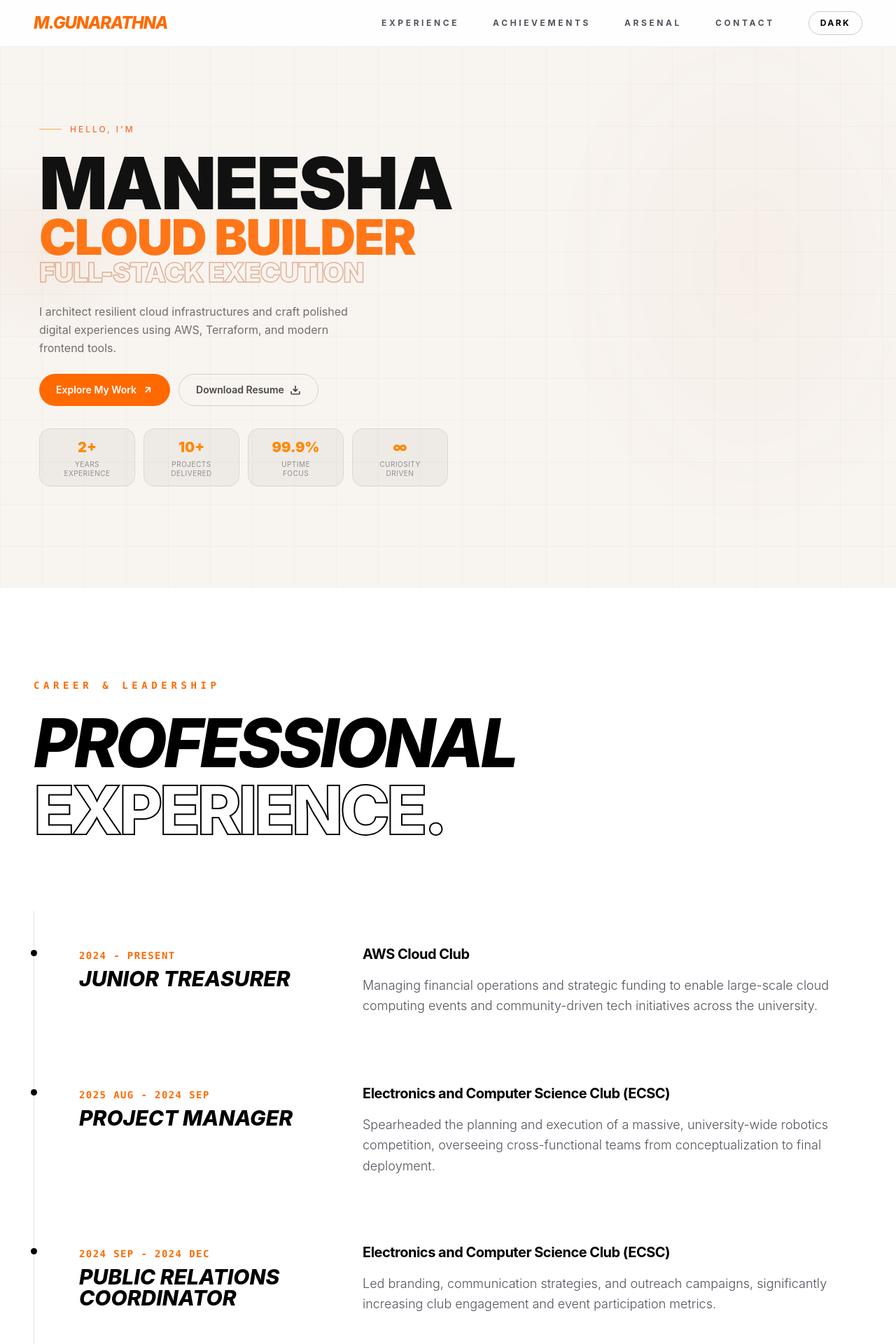
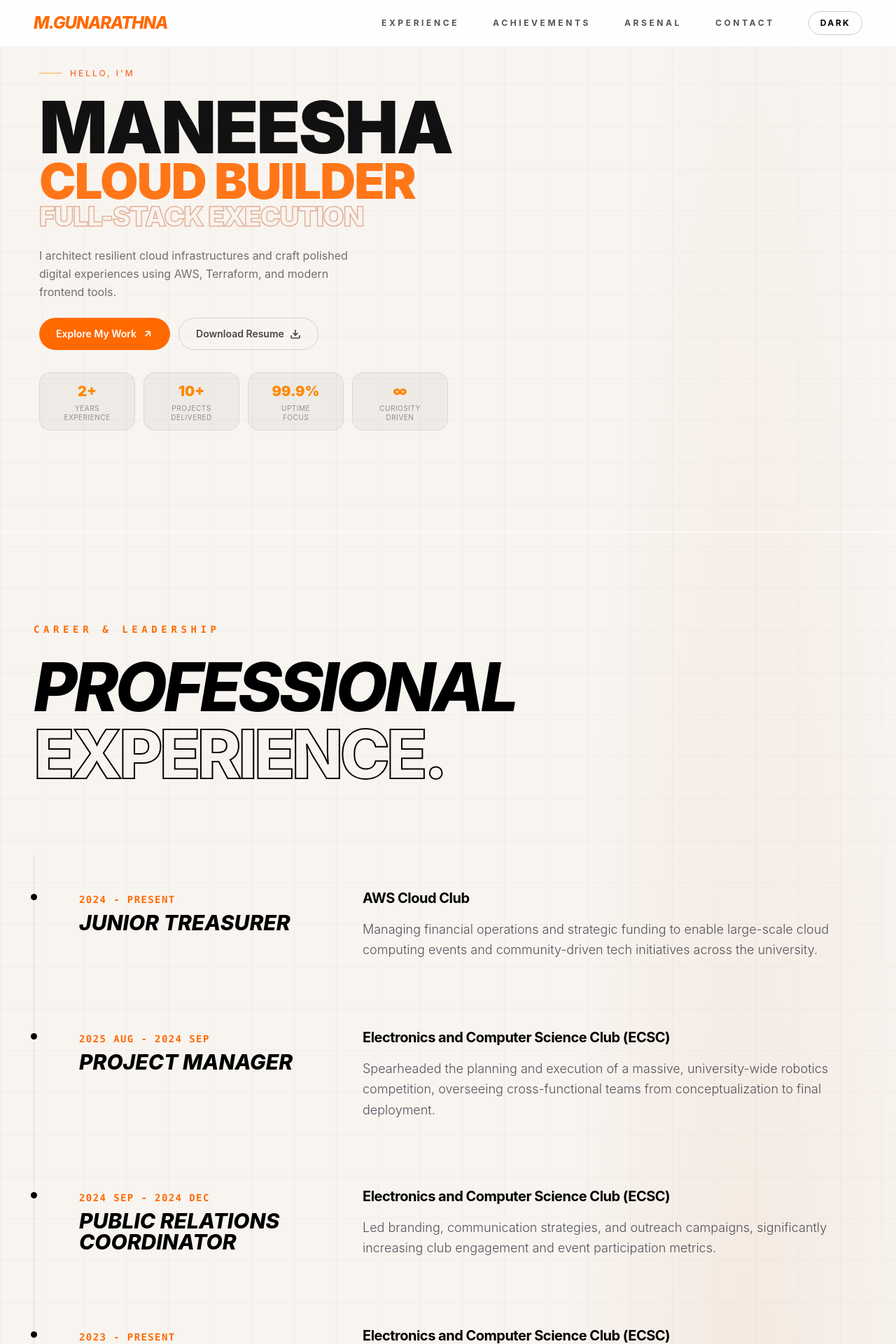
Before and after one commit to maneeshaYasinth/portfolio-website, a React (Vite) app: page / in a window 1280 px wide. Shown: the top 1920 px of the page at 70% size. Built offline with nearby package versions, Linux system fonts and the light colour scheme; a web font is replaced by a local one.

Commit message:
Refine responsive layout

```diff
--- a/src/App.jsx
+++ b/src/App.jsx
@@ -9,6 +9,7 @@ import Work from './pages/Work'
 import Arsenal from './pages/Arsenal'
 import Contact from './pages/Contact'
 import Achievements from './pages/Achievements'
+import Layout from './components/Layout'
 
 function App() {
   const [isDarkMode, setIsDarkMode] = useState(() => {
@@ -39,7 +40,7 @@ function App() {
   const toggleDarkMode = () => setIsDarkMode((previous) => !previous)
 
   return (
-    <>
+    <Layout isDarkMode={isDarkMode}>
       <Navbar isDarkMode={isDarkMode} onToggleDarkMode={toggleDarkMode} />
       <Hero isDarkMode={isDarkMode} />
       <Experience isDarkMode={isDarkMode} />
@@ -47,7 +48,7 @@ function App() {
       <Achievements isDarkMode={isDarkMode} />
       <Arsenal isDarkMode={isDarkMode} />
       <Contact isDarkMode={isDarkMode} />
-    </>
+    </Layout>
   )
 }
 
--- /dev/null
+++ b/src/components/Layout.jsx
@@ -0,0 +1,46 @@
+export default function Layout({ children, isDarkMode }) {
+  return (
+    <div
+      className={`relative min-h-screen transition-colors duration-500
+        ${isDarkMode ? 'bg-[#0e0e0e]' : 'bg-[#f8f4f0]'}`}
+    >
+      {/* GLOBAL BACKGROUND */}
+      <div className="absolute inset-0 pointer-events-none overflow-hidden">
+        {/* main glow */}
+        <div
+          className="absolute right-0 top-0 w-[55%] h-full"
+          style={{
+            background: isDarkMode
+              ? 'radial-gradient(ellipse 60% 70% at 70% 45%, rgba(194,97,35,0.18) 0%, transparent 70%)'
+              : 'radial-gradient(ellipse 60% 70% at 70% 45%, rgba(194,97,35,0.12) 0%, transparent 70%)',
+          }}
+        />
+
+        {/* left glow */}
+        <div
+          className="absolute -left-20 top-1/4 w-72 h-72 rounded-full"
+          style={{
+            background: isDarkMode
+              ? 'radial-gradient(circle, rgba(194,97,35,0.08) 0%, transparent 70%)'
+              : 'radial-gradient(circle, rgba(194,97,35,0.06) 0%, transparent 70%)',
+          }}
+        />
+
+        {/* grid */}
+        <div
+          className="absolute inset-0 opacity-[0.025]"
+          style={{
+            backgroundImage: `linear-gradient(${isDarkMode ? '#fff' : '#000'} 1px, transparent 1px),
+                              linear-gradient(90deg, ${isDarkMode ? '#fff' : '#000'} 1px, transparent 1px)`,
+            backgroundSize: '60px 60px',
+          }}
+        />
+      </div>
+
+      {/* PAGE CONTENT */}
+      <div className="relative z-10">
+        {children}
+      </div>
+    </div>
+  );
+}
--- /dev/null
+++ b/src/components/SectionShell.jsx
@@ -0,0 +1,16 @@
+export default function SectionShell({
+  id,
+  className = '',
+  children,
+}) {
+  return (
+    <section
+      id={id}
+      className={`relative py-32 transition-colors duration-500 ${className}`}
+    >
+      <div className="relative z-10 max-w-7xl mx-auto px-6 md:px-12">
+        {children}
+      </div>
+    </section>
+  )
+}
--- a/src/pages/Achievements.jsx
+++ b/src/pages/Achievements.jsx
@@ -1,15 +1,10 @@
+import SectionShell from '../components/SectionShell'
 import { achievements } from "../data/achievements";
 
 export default function Achievements({ isDarkMode }) {
   return (
-    <section
-      id="achievements"
-      className={`py-32 transition-colors duration-500 ${
-        isDarkMode ? 'bg-zinc-950' : 'bg-white'
-      }`}
-    >
-      <div className="max-w-7xl mx-auto px-6 md:px-12">
-        <div className="space-y-24 md:space-y-32">
+    <SectionShell id="achievements">
+      <div className="space-y-24 md:space-y-32">
           {achievements.map((item, index) => (
             <div
               key={item.id}
@@ -73,8 +68,7 @@ export default function Achievements({ isDarkMode }) {
               </div>
             </div>
           ))}
-        </div>
       </div>
-    </section>
+    </SectionShell>
   );
 }
--- a/src/pages/Arsenal.jsx
+++ b/src/pages/Arsenal.jsx
@@ -1,12 +1,8 @@
+import SectionShell from '../components/SectionShell'
+
 export default function Arsenal({ isDarkMode }) {
 	return (
-		<section
-			id="arsenal"
-			className={`py-32 transition-colors duration-500 ${
-				isDarkMode ? 'bg-zinc-950' : 'bg-white'
-			}`}
-		>
-			<div className="max-w-7xl mx-auto px-6 md:px-12">
+			<SectionShell id="arsenal">
 				<div id="skills" className="pt-24 border-t border-black/5">
 					<div className="mb-16" data-aos="zoom-in-up" data-aos-duration="850">
 						<h3 className="text-4xl md:text-6xl font-display font-extrabold uppercase italic tracking-tighter">
@@ -111,7 +107,6 @@ export default function Arsenal({ isDarkMode }) {
 						</div>
 					</div>
 				</div>
-			</div>
-		</section>
+			</SectionShell>
 	)
 }
--- a/src/pages/Contact.jsx
+++ b/src/pages/Contact.jsx
@@ -1,13 +1,12 @@
+import SectionShell from '../components/SectionShell'
+
 export default function Contact({ isDarkMode }) {
   return (
-    <section
+    <SectionShell
       id="contact"
-      className={`py-48 relative overflow-hidden transition-colors duration-500 ${
-        isDarkMode ? 'bg-zinc-950' : 'bg-white'
-      }`}
+      className="py-48 relative overflow-hidden"
     >
-      <div className="container mx-auto px-6 md:px-12 max-w-7xl">
-        <div className="text-center space-y-16">
+      <div className="text-center space-y-16">
           <div className="space-y-6" data-aos="slide-up" data-aos-duration="800">
             <h2
               className={`text-sm uppercase tracking-[0.5em] ${
@@ -119,8 +118,7 @@ export default function Contact({ isDarkMode }) {
               © 2026 — Crafted with Intent
             </span>
           </div>
-        </div>
       </div>
-    </section>
+    </SectionShell>
   );
 }
--- a/src/pages/Experience.jsx
+++ b/src/pages/Experience.jsx
@@ -1,3 +1,5 @@
+import SectionShell from '../components/SectionShell'
+
 export default function Experience({ isDarkMode }) {
   const experienceItems = [
     {
@@ -31,16 +33,11 @@ export default function Experience({ isDarkMode }) {
   ];
 
   return (
-    <section
+    <SectionShell
       id="experience"
-      className={`py-32 border-t overflow-x-hidden transition-colors duration-500 ${
-        isDarkMode ? 'bg-zinc-950' : 'bg-white'
-      } ${
-        isDarkMode ? 'border-black' : 'border-white'
-      }`}
+      className={`border-t overflow-x-hidden ${isDarkMode ? 'border-black' : 'border-white'}`}
     >
-      <div className="max-w-7xl mx-auto px-6 md:px-12">
-        <div className="mb-24" data-aos="fade-right" data-aos-duration="800">
+      <div className="mb-24" data-aos="fade-right" data-aos-duration="800">
           <h2
             className={`text-sm font-mono uppercase tracking-[0.4em] font-bold mb-6 ${
               isDarkMode ? 'text-orange-400' : 'text-orange-500'
@@ -126,8 +123,7 @@ export default function Experience({ isDarkMode }) {
               </div>
             </div>
           ))}
-        </div>
       </div>
-    </section>
+    </SectionShell>
   );
 }
--- a/src/pages/Hero.jsx
+++ b/src/pages/Hero.jsx
@@ -89,7 +89,13 @@ export default function Hero({ isDarkMode }) {
   const [offset, setOffset]   = useState({ x: 0, y: 0 });
   const [mounted, setMounted] = useState(false);
 
-  useEffect(() => { setMounted(true); }, []);
+  useEffect(() => {
+    const rafId = window.requestAnimationFrame(() => {
+      setMounted(true);
+    });
+
+    return () => window.cancelAnimationFrame(rafId);
+  }, []);
 
   const handleMouseMove = (e) => {
     const x = (e.clientX / window.innerWidth  - 0.5) * 14;
@@ -107,45 +113,15 @@ export default function Hero({ isDarkMode }) {
   return (
     <section
       onMouseMove={handleMouseMove}
-      className={`relative overflow-hidden min-h-screen pt-20 flex items-center transition-colors duration-500
-        ${isDarkMode
-          ? 'bg-[#0e0e0e]'
-          : 'bg-[#f8f4f0]'}`}
+      // className={`relative overflow-hidden min-h-screen pt-20 flex items-center transition-colors duration-500
+      //   ${isDarkMode
+      //     ? 'bg-[#0e0e0e]'
+      //     : 'bg-[#f8f4f0]'}`}
     >
       <style>{KEYFRAMES}</style>
 
       {/* ── BACKGROUND: soft radial glows ────────────────── */}
-      <div className="absolute inset-0 pointer-events-none overflow-hidden">
-        {/* main portrait glow */}
-        <div
-          className="absolute right-0 top-0 w-[55%] h-full"
-          style={{
-            background: isDarkMode
-              ? 'radial-gradient(ellipse 60% 70% at 70% 45%, rgba(194,97,35,0.18) 0%, transparent 70%)'
-              : 'radial-gradient(ellipse 60% 70% at 70% 45%, rgba(194,97,35,0.12) 0%, transparent 70%)',
-            animation: 'glow-pulse 5s ease-in-out infinite',
-          }}
-        />
-        {/* left ambient */}
-        <div
-          className="absolute -left-20 top-1/4 w-72 h-72 rounded-full"
-          style={{
-            background: isDarkMode
-              ? 'radial-gradient(circle, rgba(194,97,35,0.08) 0%, transparent 70%)'
-              : 'radial-gradient(circle, rgba(194,97,35,0.06) 0%, transparent 70%)',
-            transform: `translate(${offset.x * 0.5}px, ${offset.y * 0.5}px)`,
-          }}
-        />
-        {/* subtle grid */}
-        <div
-          className="absolute inset-0 opacity-[0.025]"
-          style={{
-            backgroundImage: `linear-gradient(${isDarkMode ? '#fff' : '#000'} 1px, transparent 1px),
-                              linear-gradient(90deg, ${isDarkMode ? '#fff' : '#000'} 1px, transparent 1px)`,
-            backgroundSize: '60px 60px',
-          }}
-        />
-      </div>
+
 
       <div className="relative w-full max-w-7xl mx-auto px-6 md:px-10 lg:px-14 pt-4 pb-16">
         <div className="grid lg:grid-cols-2 gap-10 lg:gap-0 items-center">
--- a/src/pages/Work.jsx
+++ b/src/pages/Work.jsx
@@ -1,16 +1,10 @@
+import SectionShell from '../components/SectionShell'
 import { projects } from "../data/projects";
 
 export default function Work({ isDarkMode }) {
   return (
-    <section
-      id="work"
-      className={`py-32 transition-colors duration-500 ${
-        isDarkMode ? 'bg-zinc-950' : 'bg-white'
-      }`}
-    >
-      <div className="max-w-7xl mx-auto px-6 md:px-12">
-
-        <div className="mb-24" data-aos="fade-right" data-aos-duration="800">
+    <SectionShell id="work">
+      <div className="mb-24" data-aos="fade-right" data-aos-duration="800">
           <h2
             className={`text-sm uppercase tracking-[0.4em] mb-6 ${
               isDarkMode ? 'text-zinc-400' : 'text-black'
@@ -124,8 +118,7 @@ export default function Work({ isDarkMode }) {
               </div>
             );
           })}
-        </div>
       </div>
-    </section>
+    </SectionShell>
   );
 }
```
